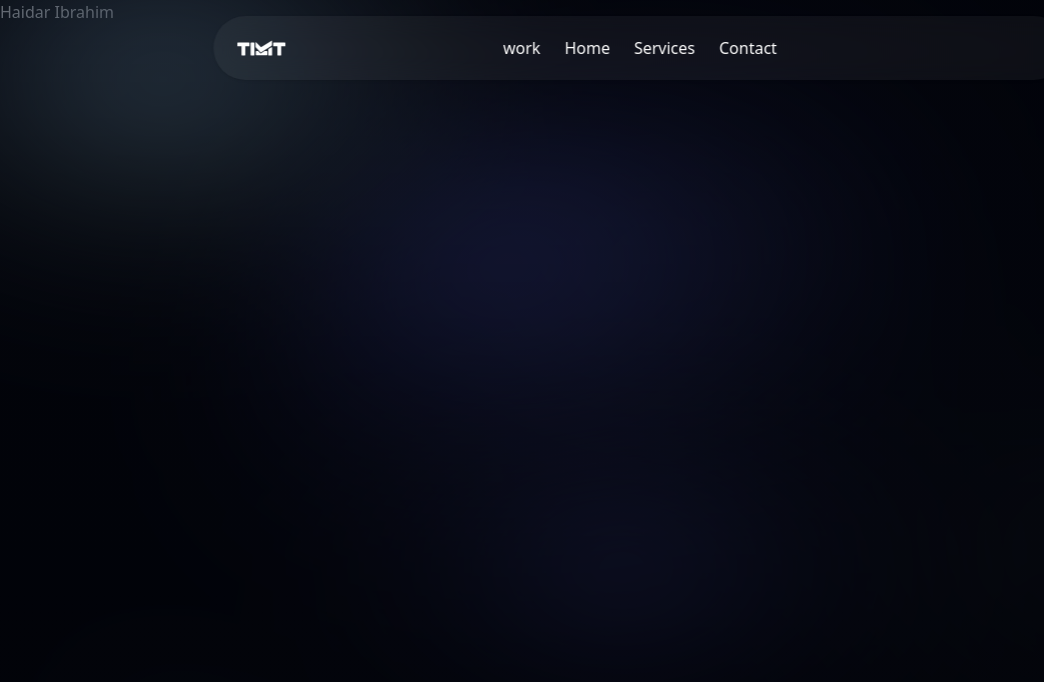
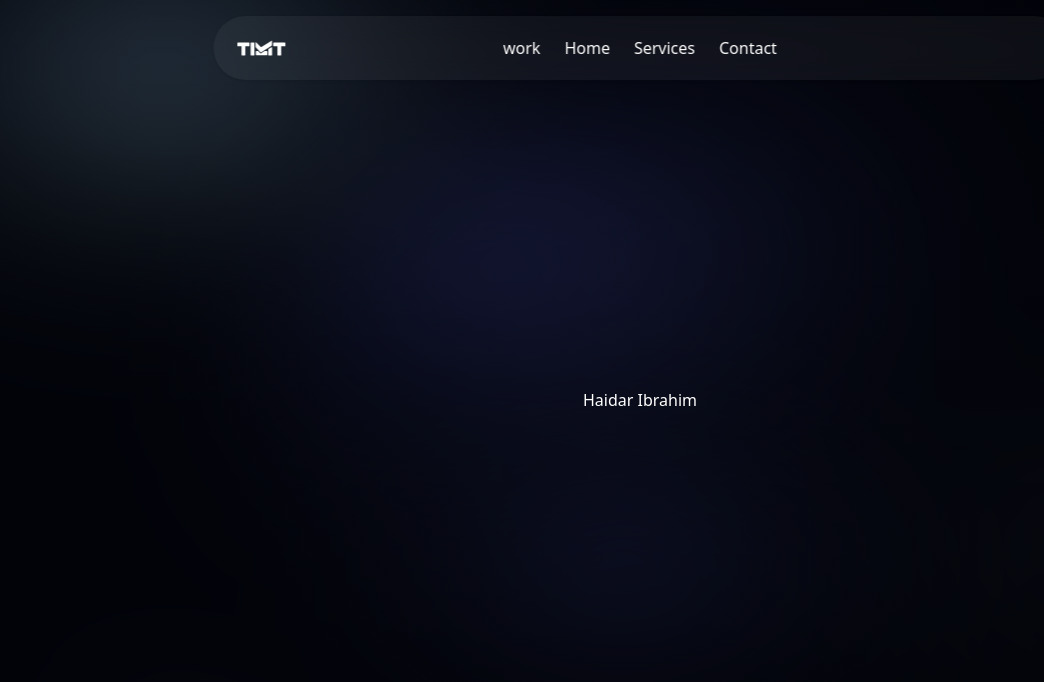
Before and after one commit to Haidarahm/tikit, a React (Vite) app: page /home in a window 1280 px wide. Shown: the top 682 px of the page, without its empty margins (0-1044 px from the left). Built offline with nearby package versions, Linux system fonts and the light colour scheme.

Commit message:
Refactor Home component layout for improved text positioning and remove unnecessary whitespace in CSS

```diff
--- a/src/index.css
+++ b/src/index.css
@@ -12,5 +12,4 @@ body,
 #root {
   height: 100%;
   background-color: black;
-
 }
--- a/src/pages/Home/Home.jsx
+++ b/src/pages/Home/Home.jsx
@@ -4,9 +4,11 @@ import AuroraBackground from "../../components/AuroraBackground";
 
 function Home() {
   return (
-    <div className="w-full h-screen  text-white">
-      <AuroraBackground className="w-full h-screen"/>
-      Haidar Ibrahim
+    <div className="relative w-full h-screen text-white">
+      <AuroraBackground className="w-full h-screen" />
+      <div className="relative z-10 flex items-center justify-center h-full">
+        Haidar Ibrahim
+      </div>
     </div>
   );
 }
```
